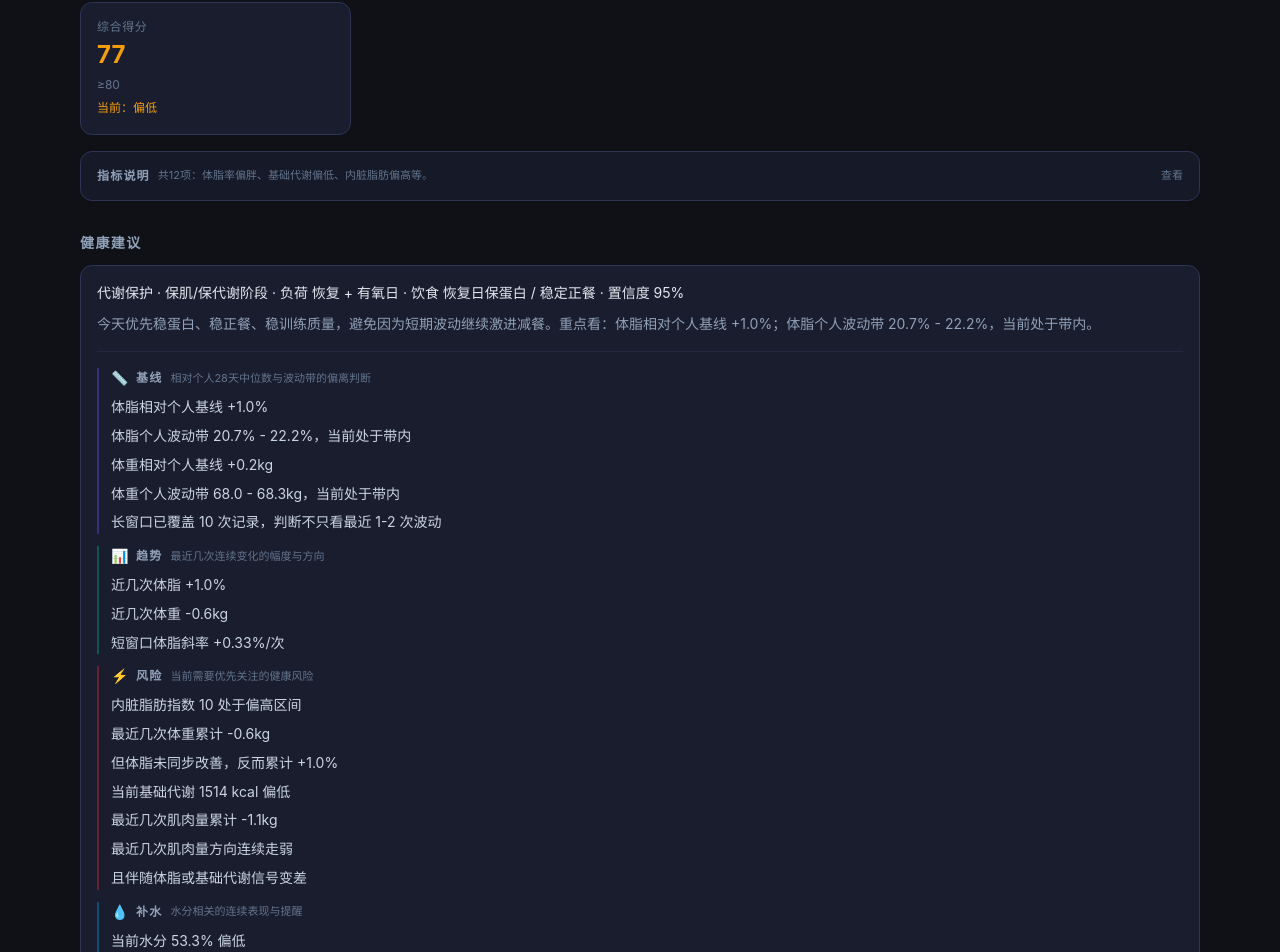
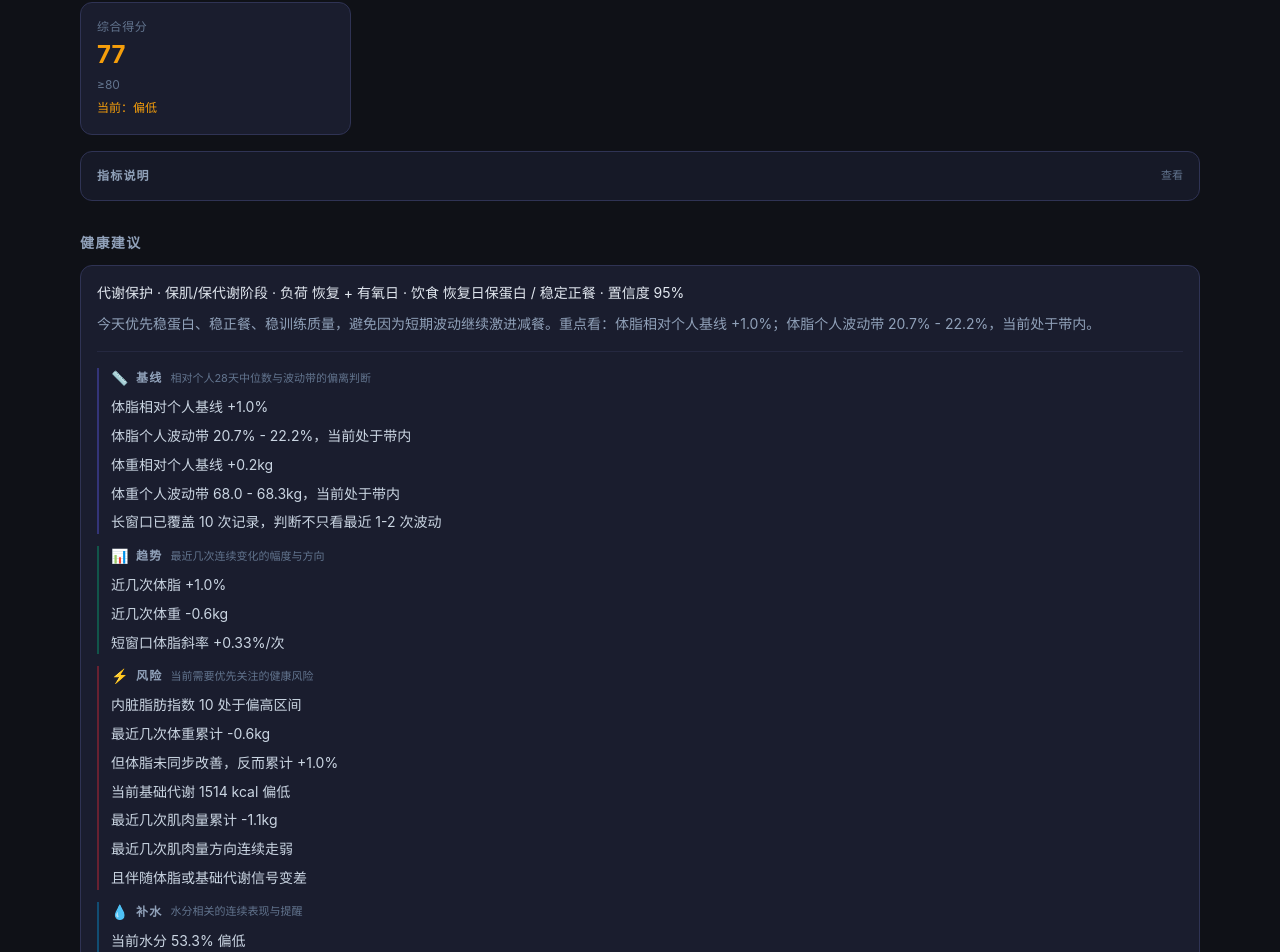
Before and after one commit to hc-xshh/body-dashboard, a React (Vite) app: page / in a window 1280 px wide. Shown: the part 905-1857 px from the top of the page. Built offline with nearby package versions, Linux system fonts and the light colour scheme.

Commit message:
refactor: move metric insight summary below header

```diff
--- a/src/components/MetricInsightsPanel.jsx
+++ b/src/components/MetricInsightsPanel.jsx
@@ -20,15 +20,17 @@ export default function MetricInsightsPanel({ metricInsights = [] }) {
   return (
     <details className="mt-4 rounded-xl border border-dark-600 bg-dark-800/70 p-4 group">
       <summary className="flex cursor-pointer list-none items-center gap-2 text-sm text-slate-300">
-        <span className="flex min-w-0 items-center gap-2">
+        <span className="flex items-center gap-2">
           <span className="shrink-0 text-xs font-semibold uppercase tracking-widest text-slate-400">指标说明</span>
-          {metricInsightPresentation.summary && (
-            <span className="truncate text-[11px] text-slate-500">{metricInsightPresentation.summary}</span>
-          )}
         </span>
         <span className="ml-auto shrink-0 text-[11px] text-slate-500 group-open:hidden">查看</span>
         <span className="ml-auto hidden shrink-0 text-[11px] text-slate-500 group-open:inline">收起</span>
       </summary>
+      {metricInsightPresentation.summary && (
+        <p className="mt-2 line-clamp-2 text-[11px] leading-relaxed text-slate-500">
+          {metricInsightPresentation.summary}
+        </p>
+      )}
       <div className="mt-3 divide-y divide-dark-700/80 border-l-2 border-dark-700 pl-3">
         {metricInsightPresentation.items.map((insight) => (
           <div key={insight.key} className="space-y-3 py-4 first:pt-0 last:pb-0">
```
Also changed, not shown: 1 other file (tests, documents, lock files or other folders).
